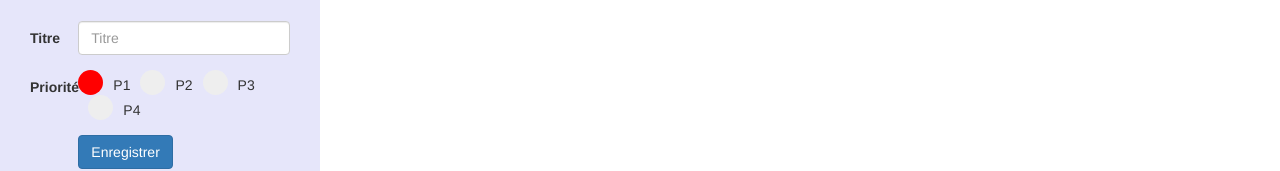
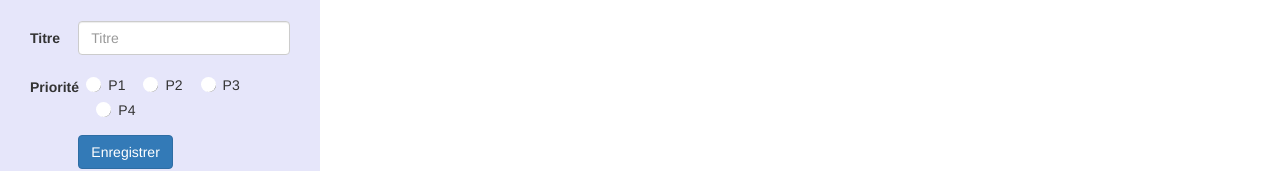
Before and after one commit to Ken-LeParisienDeLEnfer/pn-mytodotaskslist-react, a React app: page / in a window 1280 px wide. Shown: the part 150-321 px from the top of the page. Built offline with nearby package versions, Linux system fonts and the light colour scheme; no server answers.

Commit message:
radio boutons implémentés pour priorité

```diff
--- a/app/constants/PrioriteConstants.js
+++ b/app/constants/PrioriteConstants.js
@@ -1,22 +1,22 @@
 export const PRIORITES = {
     P1: {
         libelle: 'P1',
-        valeur: 'P1',
+        valeur: 1,
         className: 'checkmark p1'
     },
     P2: {
         libelle: 'P2',
-        valeur: 'P2',
+        valeur: 2,
         className: 'checkmark p2'
     },
     P3: {
         libelle: 'P3',
-        valeur: 'P3',
+        valeur: 3,
         className: 'checkmark p3'
     },
     P4: {
         libelle: 'P4',
-        valeur: 'P4',
+        valeur: 4,
         className: 'checkmark p4'
     }
 };
--- a/app/containers/FormulaireTache.js
+++ b/app/containers/FormulaireTache.js
@@ -9,27 +9,27 @@ class FormulaireTache extends React.Component {
     constructor(props) {
         super(props);
         this.state = {
-            tache : {
                 titre : "",
-                priorite: "P1"
-            }
+                priorite: 5
         };
         this.handleSubmit = this.handleSubmit.bind(this);
         this.handleChangeTitre = this.handleChangeTitre.bind(this);
+        this.handleChangePriorite = this.handleChangePriorite.bind(this);
 
     }
 
     handleChangeTitre(event) {
         console.log("handleChangeTitre: " + event);
         this.setState({
-            tache : {
-                titre :event.target.value
-            }
+            titre: event.target.value
         });
     }
 
     handleChangePriorite(event) {
-        console.log("handleChangePriorite: " + event);
+        console.log("handleChangePriorite: " + event.target.value);
+        this.setState({
+            priorite: parseInt(event.target.value)
+        });
     }
 
     handleSubmit(event) {
@@ -40,7 +40,8 @@ class FormulaireTache extends React.Component {
                 'Content-type': 'application/json'
             },
             body: JSON.stringify({
-                titre : this.state.tache.titre
+                titre: this.state.titre,
+                priorite: this.state.priorite
             })
         };
         fetch('http://127.0.0.1:3000/tache/', obj).then(function (response) {
@@ -49,10 +50,9 @@ class FormulaireTache extends React.Component {
         }).then((result) => {
             console.log(result);
             this.setState({
-                tache: {
-                    titre: ''
-                }
-            })
+                titre: '',
+                priorite: 5
+            });
             this.props.onTacheEnregistree(result);
         }).catch((err) => {
             console.log("Erreur lors de l'enregistrement de la tâche" + err);
@@ -77,10 +77,10 @@ class FormulaireTache extends React.Component {
                             <InputTache inputType={'text'}
                                     id={'titre'}
                                     libelle={'Titre'}
-                                    value={this.state.tache.titre}
+                                    value={this.state.titre}
                                     handleChangeTitre={this.handleChangeTitre} />
                             <RadioBoutonsPriorite optionsPriorite={priorites}
-                                                  selectedOptions={this.state.tache.priorite}
+                                                  selectedOptions={this.state.priorite}
                                                   handleChangePriorite={this.handleChangePriorite}
                                                   libelle={'Priorité'}/>
                             <div className="form-group">
--- a/app/containers/ListeTaches.js
+++ b/app/containers/ListeTaches.js
@@ -15,7 +15,10 @@ class ListeTaches extends React.Component {
         <div className={this.props.typeSection.conteneurClassName}>
                 <p className={this.props.typeSection.titreSectionClassName}>{this.props.typeSection.libelle}</p>
                 <ul className="taches-list">
-                    {this.props.taches.map( (tache, index) => {
+                    {this.props.taches
+                        .sort((tacheA, tacheB) => {
+                            return tacheA.priorite > tacheB.priorite
+                        }).map( (tache, index) => {
                             return (
                                 <TacheListe key={index}
                                             tache={tache}
@@ -26,7 +29,6 @@ class ListeTaches extends React.Component {
                                             onSupprimerTache={this.props.onSupprimerTache}/>
                             );
                     })}
-
                 </ul>
             </div>
         );
--- a/app/presentational/formulaire/RadioBoutonsPriorite.js
+++ b/app/presentational/formulaire/RadioBoutonsPriorite.js
@@ -7,14 +7,13 @@ export const RadioBoutonsPriorite = (props) => (
         <label className="control-label col-sm-2">{props.libelle}</label>
         <div className="col-sm-10">
             {props.optionsPriorite.map(opt => {
-                console.log(props.selectedOptions);
                 return (
                     <label key={opt.libelle} className="radio-inline container-priorite">
                         <input
                             name="priorite"
                             onChange={props.handleChangePriorite}
                             value={opt.valeur}
-                            checked={ props.selectedOptions.indexOf(opt.valeur) > -1 }
+                            checked={ props.selectedOptions === opt.valeur }
                             type="radio" /> {opt.libelle}
                         <span className={opt.className}></span>
                     </label>
@@ -25,7 +24,7 @@ export const RadioBoutonsPriorite = (props) => (
 );
 
 RadioBoutonsPriorite.propTypes = {
-    selectedOptions: PropTypes.string,
+    selectedOptions: PropTypes.number,
     optionsPriorite: PropTypes.array.isRequired,
     handleChangePriorite: PropTypes.func.isRequired,
     libelle: PropTypes.string.isRequired
--- a/assets/my-todo-tasks-list.css
+++ b/assets/my-todo-tasks-list.css
@@ -207,10 +207,12 @@ form.col-sm-12.form-horizontal {
     position: absolute;
     top: 0;
     left: 0;
-    height: 25px;
-    width: 25px;
-    background-color: #eee;
+    height: 15px;
+    width: 15px;
+    background-color: white;
     border-radius: 50%;
+    margin-top: 7px;
+    margin-left: 8px;
 }
 
 /* On mouse-over, add a grey background color */
@@ -228,6 +230,16 @@ form.col-sm-12.form-horizontal {
     background-color: orange;
 }
 
+/* On mouse-over, add a grey background color */
+.container-priorite:hover input ~ .checkmark.p3, .container-priorite input:checked ~ .checkmark.p3 {
+    background-color: springgreen;
+}
+
+/* On mouse-over, add a grey background color */
+.container-priorite:hover input ~ .checkmark.p4, .container-priorite input:checked ~ .checkmark.p4 {
+    background-color: dodgerblue;
+}
+
 
 /* Create the indicator (the dot/circle - hidden when not checked) */
 .checkmark:after {
@@ -242,10 +254,10 @@ form.col-sm-12.form-horizontal {
 }
 
 label.radio-inline.container-priorite {
-    padding-left: 35px;
+    padding-left: 30px;
     padding-top: 5px;
 }
 
 .radio-inline input[type=radio] {
-    margin-left: -30px;
+    margin-left: -20px;
 }
```
Lines whose indentation alone changed are shown as unchanged.
